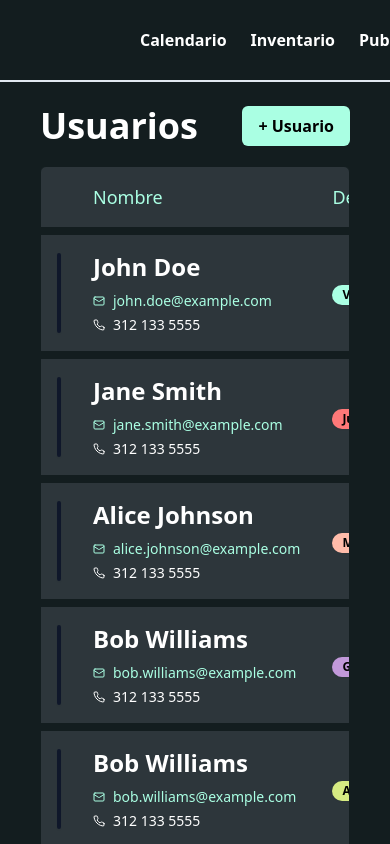
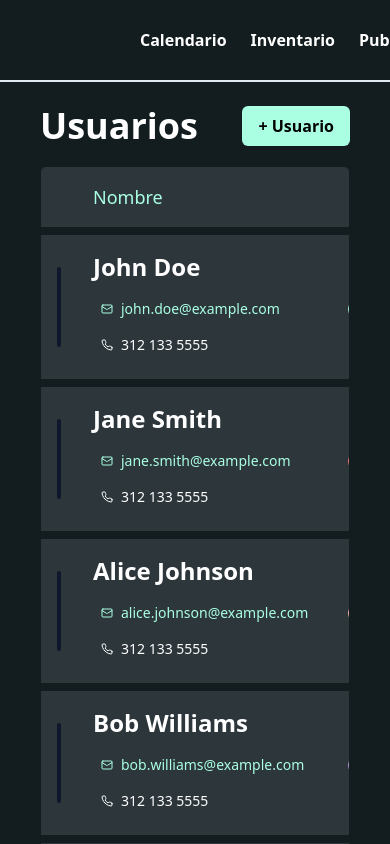
Before and after one commit to Erod-star/dashboard-alexandria, a React (Vite) app: page /usuarios in a window 390 px wide. Shown: the top 844 px of the page. Built offline with nearby package versions, Linux system fonts and the light colour scheme; grey boxes are pictures that could not be loaded.

Commit message:
feature(users): Add sonner and message when copy the email and the phone

```diff
--- a/package.json
+++ b/package.json
@@ -26,11 +26,13 @@
     "class-variance-authority": "^0.7.0",
     "clsx": "^2.1.1",
     "lucide-react": "^0.438.0",
+    "next-themes": "^0.3.0",
     "react": "^18.3.1",
     "react-dom": "^18.3.1",
     "react-hook-form": "^7.53.0",
     "react-redux": "^9.1.2",
     "react-router-dom": "^6.26.1",
+    "sonner": "^1.5.0",
     "tailwind-merge": "^2.5.2",
     "tailwindcss-animate": "^1.0.7",
     "zod": "^3.23.8"
--- a/src/App.tsx
+++ b/src/App.tsx
@@ -1,10 +1,16 @@
 import { RouterProvider } from 'react-router-dom';
+import { Toaster } from '@/components/ui/sonner';
 
 // ? Routes
 import { router } from '@/routes';
 
 function App() {
-  return <RouterProvider router={router} />;
+  return (
+    <>
+      <RouterProvider router={router} />
+      <Toaster />
+    </>
+  );
 }
 
 export default App;
--- /dev/null
+++ b/src/components/ui/sonner.tsx
@@ -0,0 +1,29 @@
+import { useTheme } from "next-themes"
+import { Toaster as Sonner } from "sonner"
+
+type ToasterProps = React.ComponentProps<typeof Sonner>
+
+const Toaster = ({ ...props }: ToasterProps) => {
+  const { theme = "system" } = useTheme()
+
+  return (
+    <Sonner
+      theme={theme as ToasterProps["theme"]}
+      className="toaster group"
+      toastOptions={{
+        classNames: {
+          toast:
+            "group toast group-[.toaster]:bg-background group-[.toaster]:text-foreground group-[.toaster]:border-border group-[.toaster]:shadow-lg",
+          description: "group-[.toast]:text-muted-foreground",
+          actionButton:
+            "group-[.toast]:bg-primary group-[.toast]:text-primary-foreground",
+          cancelButton:
+            "group-[.toast]:bg-muted group-[.toast]:text-muted-foreground",
+        },
+      }}
+      {...props}
+    />
+  )
+}
+
+export { Toaster }
--- a/src/modules/calendar/views/CalendarView.tsx
+++ b/src/modules/calendar/views/CalendarView.tsx
@@ -1,5 +1,10 @@
+import { toast } from 'sonner';
+
+// ? Icons
+import { UserPlus } from 'lucide-react';
+
+// ? Components
 import { Button } from '@/components';
-import { UserPlus } from 'lucide-react';
 
 function CalendarView() {
   return (
@@ -16,6 +21,15 @@
           <Button
             className="flex gap-3 text-base font-semibold mt-3"
             variant="ghost"
+            onClick={() =>
+              toast('Event has been created', {
+                description: 'Sunday, December 03, 2023 at 9:00 AM',
+                action: {
+                  label: 'Undo',
+                  onClick: () => console.log('Undo'),
+                },
+              })
+            }
           >
             <UserPlus /> <p>Buscar personas</p>
           </Button>
--- a/src/modules/users/components/UsersTable/UsersColumn.tsx
+++ b/src/modules/users/components/UsersTable/UsersColumn.tsx
@@ -1,4 +1,5 @@
 import { ColumnDef } from '@tanstack/react-table';
+import { toast } from 'sonner';
 
 // ? Icons
 import { Mail, MoreHorizontal, Phone } from 'lucide-react';
@@ -46,16 +47,36 @@
         <>
           <p className="font-semibold text-2xl">{name}</p>
 
-          <div className="mt-2">
-            <div className="flex items-center gap-2 text-alt-green-300">
+          <div className="mt-1">
+            <Button
+              className="flex items-center gap-2 mt-2 text-alt-green-300 px-2 py-0"
+              size="sm"
+              variant="ghost"
+              onClick={() => {
+                navigator.clipboard.writeText(email);
+                toast.info('Correo copiado en el portapapeles', {
+                  duration: 1500,
+                });
+              }}
+            >
               <Mail className="size-3 inline-block" />
               <span className="text-sm">{email}</span>
-            </div>
+            </Button>
 
-            <div className="flex items-center gap-2 mt-1">
+            <Button
+              className="flex items-center gap-2 text-white px-2 py-0"
+              size="sm"
+              variant="ghost"
+              onClick={() => {
+                navigator.clipboard.writeText('312 133 5555');
+                toast.info('Telefono copiado en el portapapeles', {
+                  duration: 1500,
+                });
+              }}
+            >
               <Phone className="size-3 inline-block" />
               <span className="text-sm">312 133 5555</span>
-            </div>
+            </Button>
           </div>
         </>
       );
```
Also changed, not shown: 1 other file (tests, documents, lock files or other folders).
